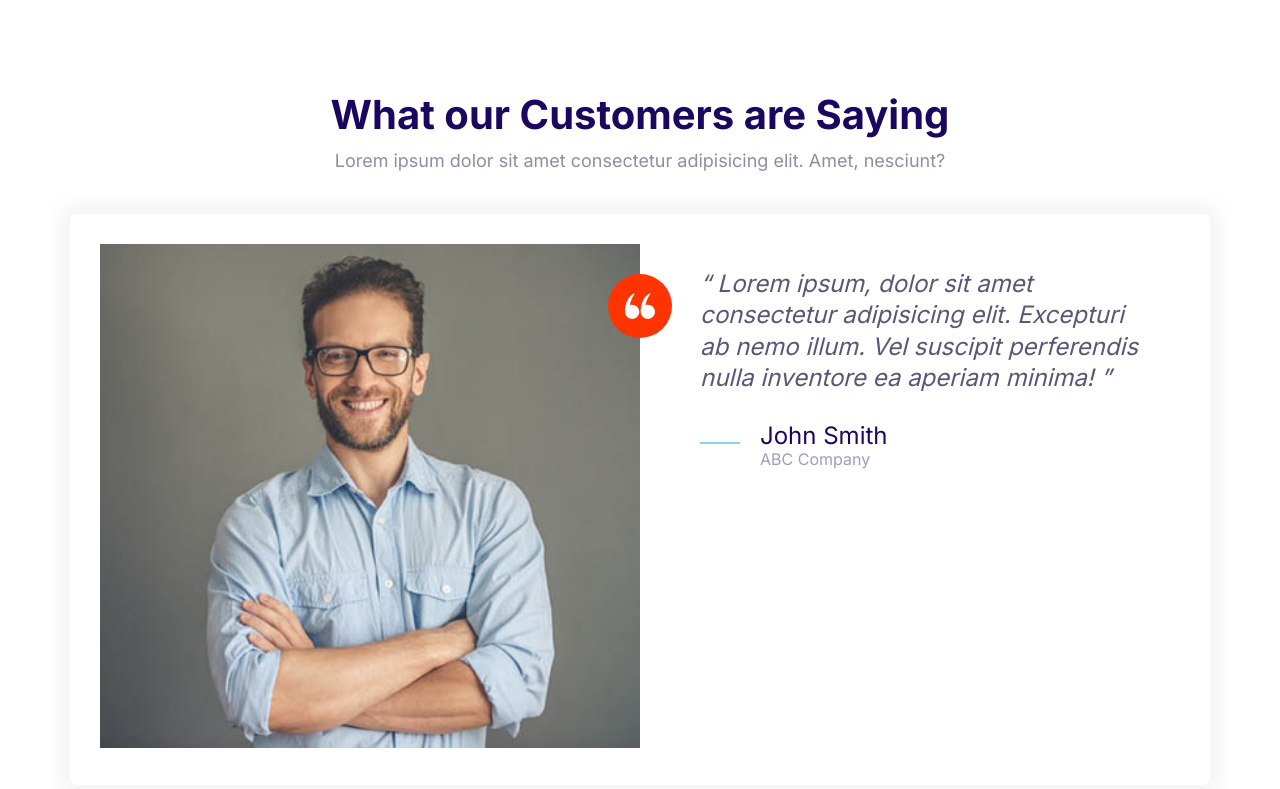
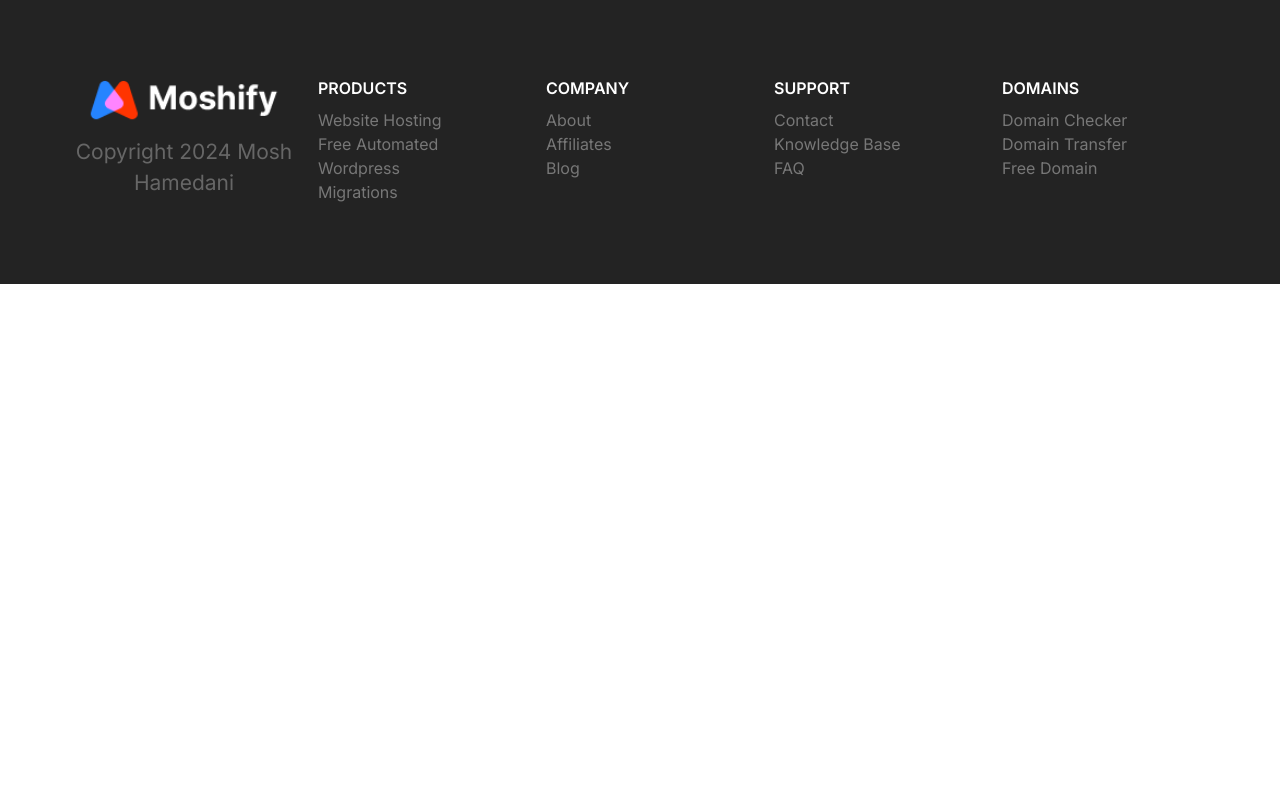
Before and after one commit to SavaEma/moshify-project, a website: page index.html in a window 1280 px wide. Drawn offline with Linux system fonts and the light colour scheme.

Commit message:
build the footer

```diff
--- a/css/styles.scss
+++ b/css/styles.scss
@@ -858,3 +858,81 @@ a {
     }
   }
 }
+
+// FOOTER
+
+.footer {
+  background-color: #232323;
+
+  & a {
+    color: #777;
+
+    &:hover {
+      color: #fff;
+      transition: color 0.3s;
+    }
+  }
+
+  &__section {
+    padding: 2rem;
+    border-bottom: 1px solid #393939;
+
+    & .list {
+      margin: 0;
+    }
+  }
+
+  &__heading {
+    text-transform: uppercase;
+    font-weight: 600;
+  }
+
+  &__brand {
+    margin-top: 5rem;
+    text-align: center;
+
+    & img {
+      width: 100%;
+      max-width: 230px;
+    }
+  }
+
+  &__copyright {
+    font-size: 2.1rem;
+    color: #fff;
+    opacity: 0.3;
+  }
+
+  @include media-min-width(768px) {
+    &__sections {
+      grid-template-columns: repeat(auto-fit, minmax(10rem, 1fr));
+    }
+
+    & .collapsible__chevron {
+      display: none;
+    }
+
+    & .collapsible__content {
+      opacity: 1;
+      max-height: 100%;
+      font-size: 1.6rem;
+    }
+
+    &__brand {
+      order: -1;
+      margin-top: 1rem;
+    }
+
+    &__copyright {
+      font-size: 1.5;
+    }
+
+    &__section {
+      border: 0;
+    }
+
+    &__heading {
+      font-size: 1.6rem;
+    }
+  }
+}
--- a/index.html
+++ b/index.html
@@ -14,52 +14,75 @@
     <link rel="stylesheet" href="css/styles.css" />
   </head>
   <body>
-    <section class="block">
-      <header class="block__header">
-        <h2>What our Customers are Saying</h2>
-        <p>
-          Lorem ipsum dolor sit amet consectetur adipisicing elit. Amet,
-          nesciunt?
-        </p>
+    <footer class="block block--dark footer">
+      <div class="container grid footer__sections">
+        <section class="collapsible collapsible--expanded footer__section">
+          <header class="collapsible__header">
+            <h2 class="collapsible__heading footer__heading">Products</h2>
+            <svg class="icon icon--white collapsible__chevron">
+              <use xlink:href="images/sprite.svg#chevron"></use>
+            </svg>
           </header>
-      <div class="container">
-        <div class="card testimonial">
-          <div class="grid grid--cols-2">
-            <div class="testimonial__image">
-              <img
-                src="images/testimonial.jpg"
-                alt="A happy, smiling customer"
-              />
-              <span class="icon-container icon-container--accent">
-                <svg class="icon icon--white icon--small">
-                  <use xlink:href="images/sprite.svg#quotes"></use>
+          <div class="collapsible__content">
+            <ul class="list">
+              <li><a href="#">Website Hosting</a></li>
+              <li><a href="#">Free Automated</a></li>
+              <li><a href="#">Wordpress</a></li>
+              <li><a href="#">Migrations</a></li>
+            </ul>
+          </div>
+        </section>
+        <section class="collapsible footer__section">
+          <header class="collapsible__header">
+            <h2 class="collapsible__heading footer__heading">Company</h2>
+            <svg class="icon icon--white collapsible__chevron">
+              <use xlink:href="images/sprite.svg#chevron"></use>
             </svg>
-              </span>
+          </header>
+          <div class="collapsible__content">
+            <ul class="list">
+              <li><a href="#">About</a></li>
+              <li><a href="#">Affiliates</a></li>
+              <li><a href="#">Blog</a></li>
+            </ul>
           </div>
-            <blockquote class="quote">
-              <p class="quote__text">
-                Lorem ipsum, dolor sit amet consectetur adipisicing elit.
-                Excepturi ab nemo illum. Vel suscipit perferendis nulla
-                inventore ea aperiam minima!
-              </p>
-              <footer>
-                <div class="media">
-                  <div class="media__image">
-                    <svg class="icon icon--primary quote__line">
-                      <use xlink:href="images/sprite.svg#line"></use>
+        </section>
+        <section class="collapsible footer__section">
+          <header class="collapsible__header">
+            <h2 class="collapsible__heading footer__heading">Support</h2>
+            <svg class="icon icon--white collapsible__chevron">
+              <use xlink:href="images/sprite.svg#chevron"></use>
             </svg>
+          </header>
+          <div class="collapsible__content">
+            <ul class="list">
+              <li><a href="#">Contact</a></li>
+              <li><a href="#">Knowledge Base</a></li>
+              <li><a href="#">FAQ</a></li>
+            </ul>
           </div>
-                  <div class="media__body">
-                    <h3 class="media__title quote__author">John Smith</h3>
-                    <p class="quote__organization">ABC Company</p>
+        </section>
+        <section class="collapsible footer__section">
+          <header class="collapsible__header">
+            <h2 class="collapsible__heading footer__heading">Domains</h2>
+            <svg class="icon icon--white collapsible__chevron">
+              <use xlink:href="images/sprite.svg#chevron"></use>
+            </svg>
+          </header>
+          <div class="collapsible__content">
+            <ul class="list">
+              <li><a href="#">Domain Checker</a></li>
+              <li><a href="#">Domain Transfer</a></li>
+              <li><a href="#">Free Domain</a></li>
+            </ul>
           </div>
+        </section>
+        <section class="footer__brand">
+          <img src="images/logo.png" alt="" />
+          <p class="footer__copyright">Copyright 2024 Mosh Hamedani</p>
+        </section>
       </div>
     </footer>
-            </blockquote>
-          </div>
-        </div>
-      </div>
-    </section>
     <script src="js/main.js"></script>
   </body>
 </html>
```
Also changed, not shown: components/footer.html (added, +69 -0 lines), css/styles.css, 1 other file. Lines whose indentation alone changed are shown as unchanged.
